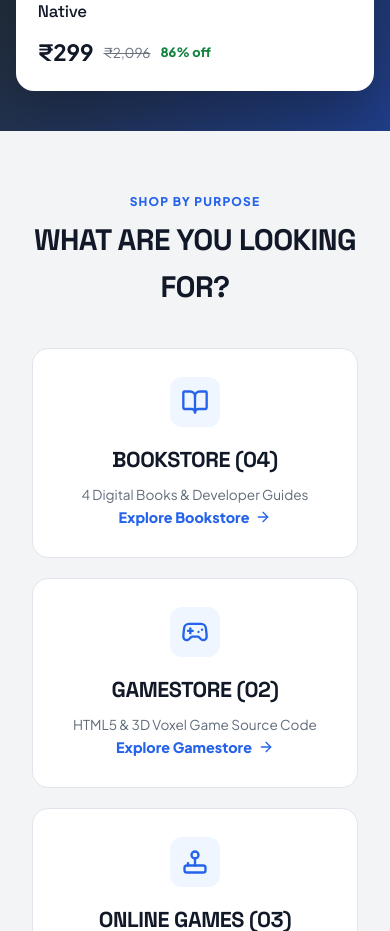
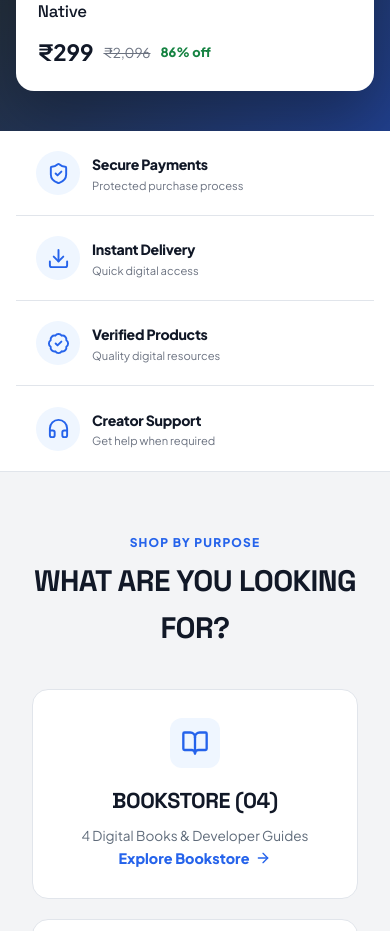
Before and after one commit to Krishna67890/KrishnaStores, a Next.js app: page / in a window 390 px wide. Shown: the part 822-1753 px from the top of the page. Built offline with nearby package versions, Linux system fonts and the light colour scheme; no server answers.

Commit message:
Add marketplace trust section

```diff
--- a/src/App.tsx
+++ b/src/App.tsx
@@ -1,6 +1,7 @@
 import React, { useState, useEffect, useMemo, useRef } from 'react';
 import { Navbar } from './components/Navbar';
 import { Hero } from './components/Hero';
+import { TrustStrip } from './components/TrustStrip';
 import { ShopByPurpose } from './components/ShopByPurpose';
 import { FeaturedProduct } from './components/FeaturedProduct';
 import { ProductCard } from './components/ProductCard';
@@ -272,6 +273,7 @@ export const AppContent: React.FC = () => {
             }
           }}
         />
+        <TrustStrip />
 
         {/* Shop By Purpose */}
         <ShopByPurpose onSelectCategory={handleCategorySelect} />
--- /dev/null
+++ b/src/components/TrustStrip.tsx
@@ -0,0 +1,55 @@
+import React from 'react';
+import {
+  ShieldCheck,
+  Download,
+  BadgeCheck,
+  Headphones
+} from 'lucide-react';
+
+export const TrustStrip: React.FC = () => {
+  const benefits = [
+    {
+      icon: ShieldCheck,
+      title: 'Secure Payments',
+      description: 'Protected purchase process'
+    },
+    {
+      icon: Download,
+      title: 'Instant Delivery',
+      description: 'Quick digital access'
+    },
+    {
+      icon: BadgeCheck,
+      title: 'Verified Products',
+      description: 'Quality digital resources'
+    },
+    {
+      icon: Headphones,
+      title: 'Creator Support',
+      description: 'Get help when required'
+    }
+  ];
+
+  return (
+    <section className="trust-strip">
+      <div className="container trust-strip-grid">
+        {benefits.map((benefit) => {
+          const Icon = benefit.icon;
+
+          return (
+            <div className="trust-strip-item" key={benefit.title}>
+              <div className="trust-strip-icon">
+                <Icon size={23} />
+              </div>
+
+              <div>
+                <h3>{benefit.title}</h3>
+                <p>{benefit.description}</p>
+              </div>
+            </div>
+          );
+        })}
+      </div>
+    </section>
+  );
+};
--- a/src/styles/globals.css
+++ b/src/styles/globals.css
@@ -864,3 +864,89 @@ button:focus-visible, a:focus-visible, input:focus-visible {
     height: 190px;
   }
 }
+
+/* ======================================================
+   MARKETPLACE TRUST STRIP
+   ====================================================== */
+
+.trust-strip {
+  background-color: #ffffff;
+  border-bottom: 1px solid var(--border-color);
+}
+
+.trust-strip-grid {
+  display: grid;
+  grid-template-columns: repeat(4, 1fr);
+}
+
+.trust-strip-item {
+  display: flex;
+  align-items: center;
+  justify-content: center;
+  gap: 12px;
+  min-height: 100px;
+  padding: 1.25rem;
+  border-right: 1px solid var(--border-color);
+}
+
+.trust-strip-item:last-child {
+  border-right: none;
+}
+
+.trust-strip-icon {
+  display: flex;
+  align-items: center;
+  justify-content: center;
+  width: 44px;
+  height: 44px;
+  flex-shrink: 0;
+  color: #2563eb;
+  background-color: #eff6ff;
+  border-radius: 50%;
+}
+
+.trust-strip-item h3 {
+  margin: 0;
+  color: #111827;
+  font-family: var(--font-body);
+  font-size: 0.88rem;
+  font-weight: 800;
+}
+
+.trust-strip-item p {
+  margin: 2px 0 0;
+  color: #6b7280;
+  font-size: 0.7rem;
+  line-height: 1.4;
+}
+
+@media (max-width: 900px) {
+  .trust-strip-grid {
+    grid-template-columns: repeat(2, 1fr);
+  }
+
+  .trust-strip-item:nth-child(2) {
+    border-right: none;
+  }
+
+  .trust-strip-item:nth-child(-n + 2) {
+    border-bottom: 1px solid var(--border-color);
+  }
+}
+
+@media (max-width: 520px) {
+  .trust-strip-grid {
+    grid-template-columns: 1fr;
+  }
+
+  .trust-strip-item {
+    justify-content: flex-start;
+    min-height: 85px;
+    border-right: none;
+    border-bottom: 1px solid var(--border-color);
+  }
+
+  .trust-strip-item:last-child {
+    border-bottom: none;
+  }
+}
```
